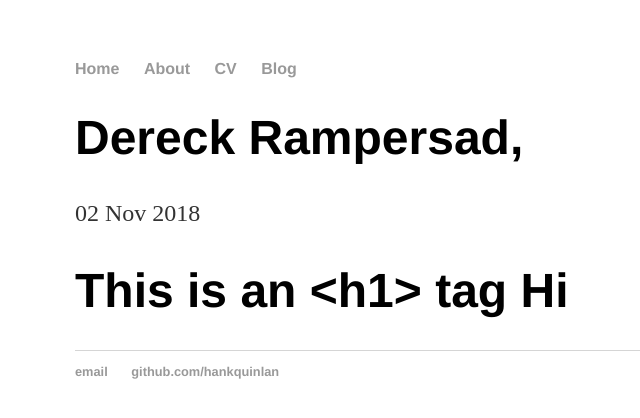
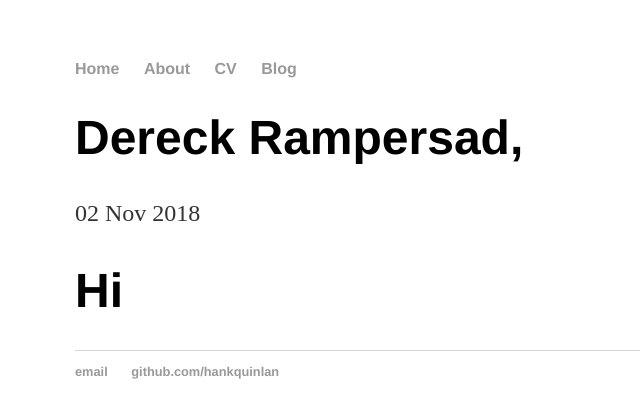
Before and after one commit to dereckr0653/dereckr0653.github.io, a Jekyll site: the page built from _posts/2018-11-02-weekly-reflection.md, in a window 1280 px wide. Shown: the top 418 px of the page, without its empty margins (117-757 px from the left). Built offline with Jekyll 4.4.1, drawn with Linux system fonts in a browser that asks for light colours.

Commit message:
Update 2018-11-02-weekly-reflection.md

```diff
--- a/_posts/2018-11-02-weekly-reflection.md
+++ b/_posts/2018-11-02-weekly-reflection.md
@@ -3,4 +3,4 @@ layout: post
 title: "Dereck Rampersad,"
 date: 2018-11-02
 ---
-# This is an <h1> tag Hi
+# Hi
```
